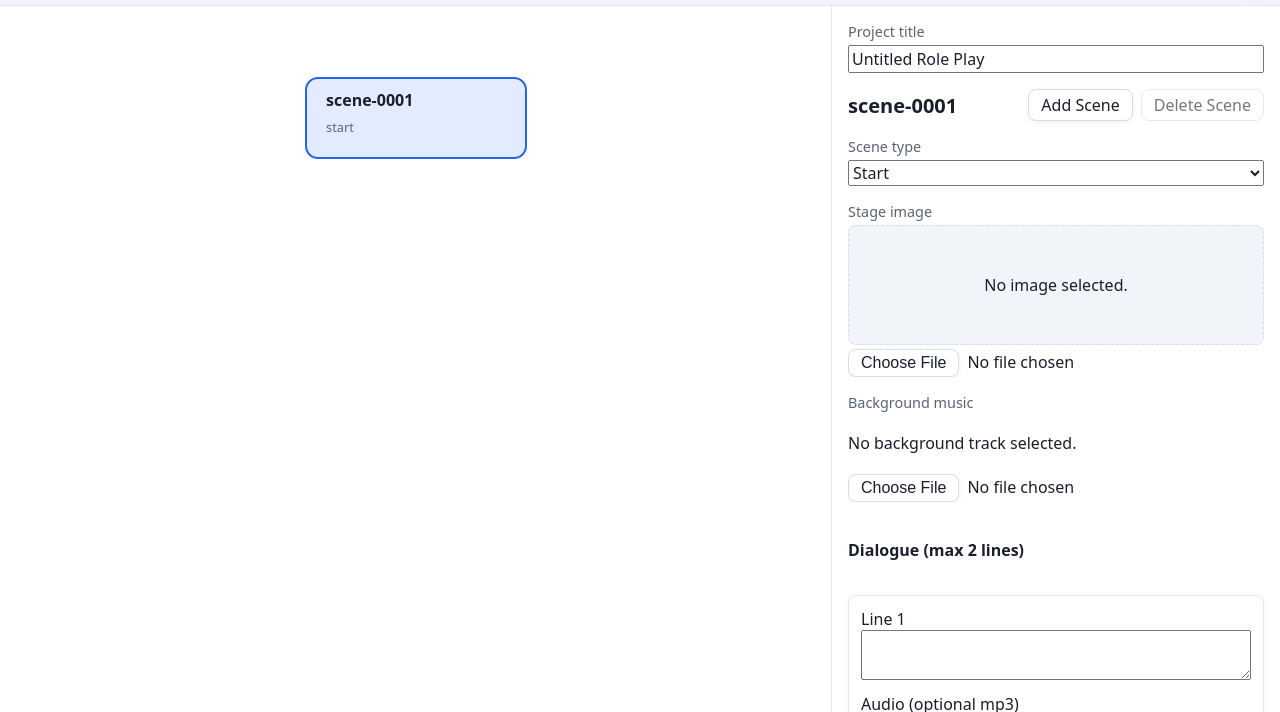
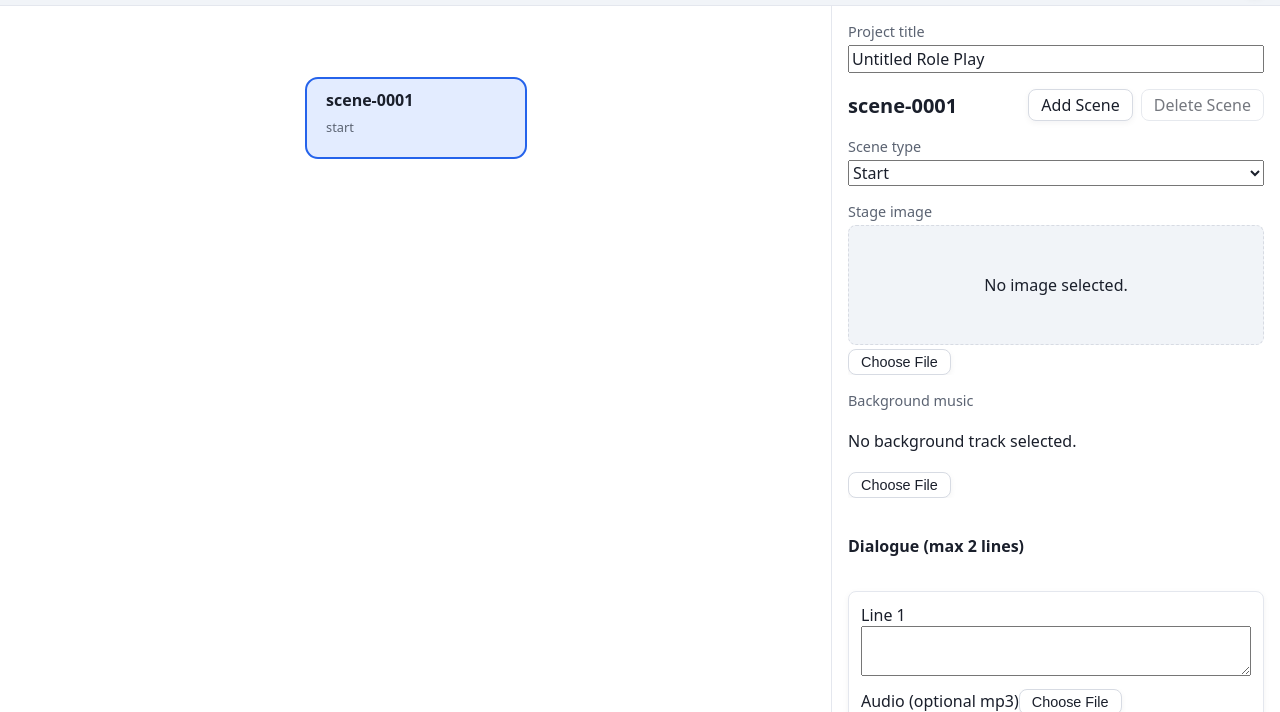
Before and after one commit to usacpcheung/roleplayscene, a plain HTML site: page public/index.html in a window 1280 px wide. Shown: the part 88-800 px from the top of the page. Drawn offline with Linux system fonts and the light colour scheme.

Commit message:
Hide default file input filename text

```diff
--- a/public/styles/app.css
+++ b/public/styles/app.css
@@ -45,7 +45,8 @@ button {
   box-shadow: var(--shadow-subtle);
 }
 input[type="file"] {
-  color: var(--color-text);
+  color: transparent;
+  font-size: 0;
 }
 input[type="file"]::file-selector-button,
 input[type="file"]::-webkit-file-upload-button {
@@ -58,6 +59,7 @@ input[type="file"]::-webkit-file-upload-button {
   transition: background 0.2s ease, color 0.2s ease, border-color 0.2s ease, box-shadow 0.2s ease;
   box-shadow: var(--shadow-subtle);
   margin-right: var(--space-xs);
+  font-size: var(--font-size-sm);
 }
 input[type="file"]::file-selector-button:hover,
 input[type="file"]::-webkit-file-upload-button:hover {
```
